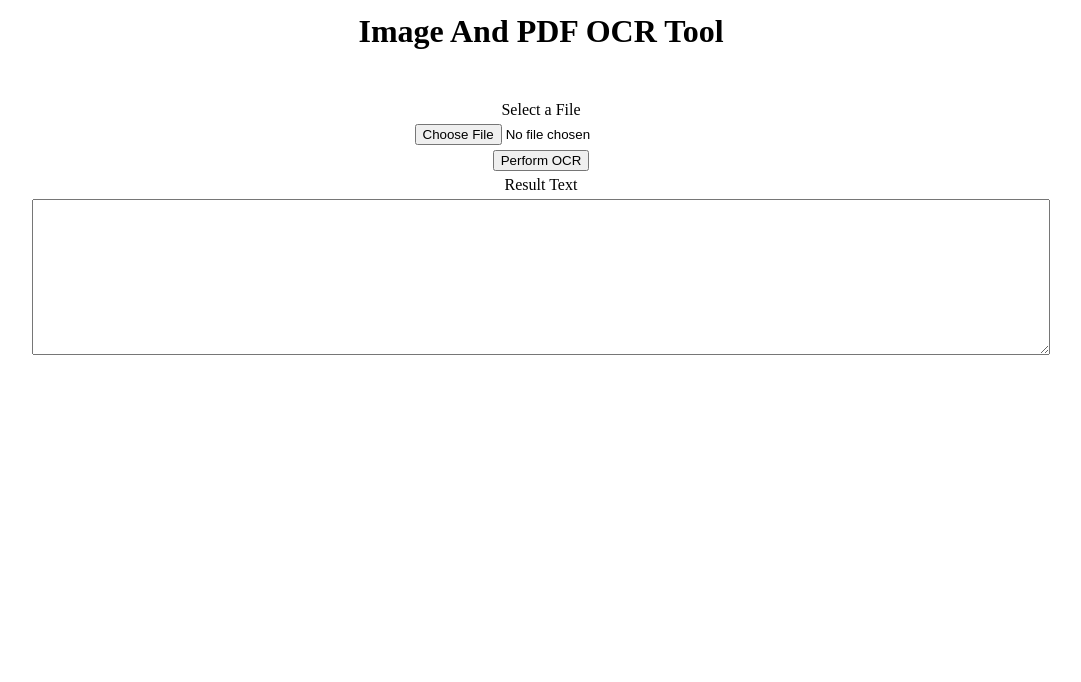
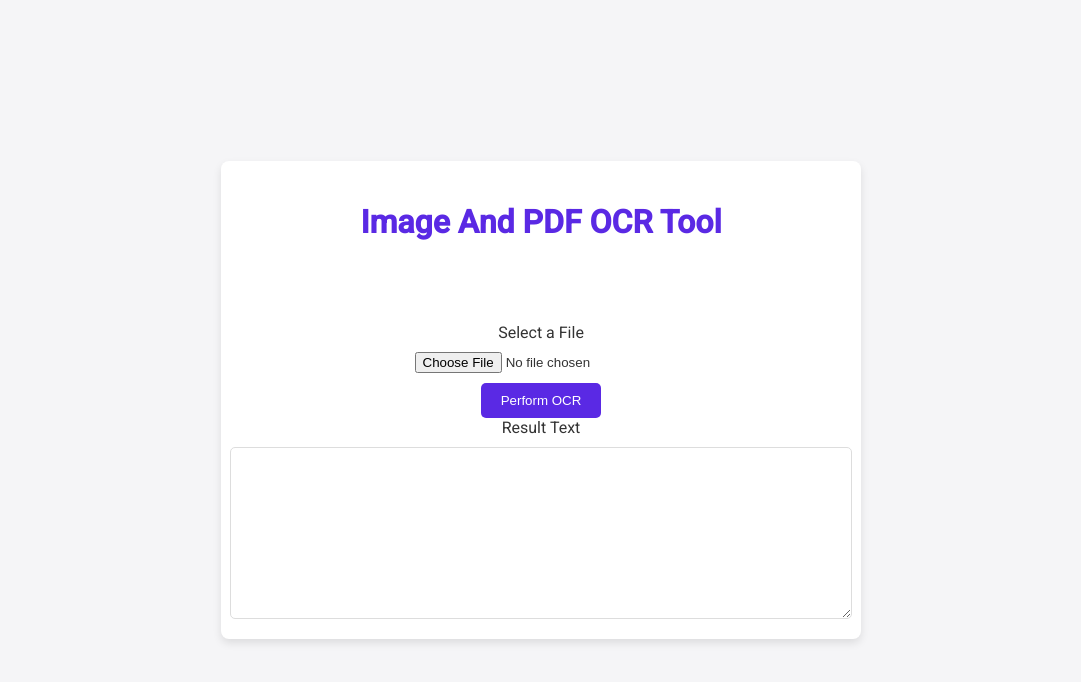
Before and after one commit to hsarvesh/OCR_GDrive, a plain HTML site: page index.html in a window 1280 px wide. Shown: the whole page, without its empty margins (99-1180 px from the left). Drawn offline with Linux system fonts and the light colour scheme.

Commit message:
Update index.html
Updated Style for the page

```diff
--- a/index.html
+++ b/index.html
@@ -5,20 +5,60 @@
     <meta http-equiv="X-UA-Compatible" content="IE=edge">
     <meta name="viewport" content="width=device-width, initial-scale=1.0">
     <title>OCR using Javascript and appscript</title>
+    <link href="https://fonts.googleapis.com/css2?family=Roboto:wght@400;500&display=swap" rel="stylesheet">
     <style>
-        .ocr{
-            width: 100%;
+        body {
+            font-family: 'Roboto', sans-serif;
             display: flex;
             align-items: center;
             justify-content: center;
-            flex-direction:column;
+            height: 100vh;
+            margin: 0;
+            background-color: #f5f5f7;
+            color: #333;
         }
-        .ocr *{
-            margin-top: 5px;
+        .ocr {
+            padding: 20px;
+            background-color: #ffffff;
+            box-shadow: 0 4px 8px rgba(0,0,0,0.1);
+            border-radius: 8px;
+            display: flex;
+            flex-direction: column;
+            align-items: center;
+            max-width: 600px;
+            width: 100%;
         }
-        .text{
-            width: 80%;
+        .ocr h1 {
+            color: #5a29e4;
+            margin-bottom: 20px;
+        }
+        .ocr h2.message {
+            color: #d94a4a;
+            height: 22px; /* Reserve space for messages to avoid layout shift */
+        }
+        input[type="file"] {
+            margin: 10px 0;
+        }
+        .btn {
+            background-color: #5a29e4;
+            color: #ffffff;
+            border: none;
+            padding: 10px 20px;
+            border-radius: 5px;
+            cursor: pointer;
+            transition: background-color 0.3s;
+        }
+        .btn:hover {
+            background-color: #4824ba;
+        }
+        textarea.text {
+            width: 100%;
             height: 150px;
+            margin-top: 10px;
+            padding: 10px;
+            border-radius: 5px;
+            border: 1px solid #ddd;
+            resize: vertical;
         }
     </style>
 </head>
```
